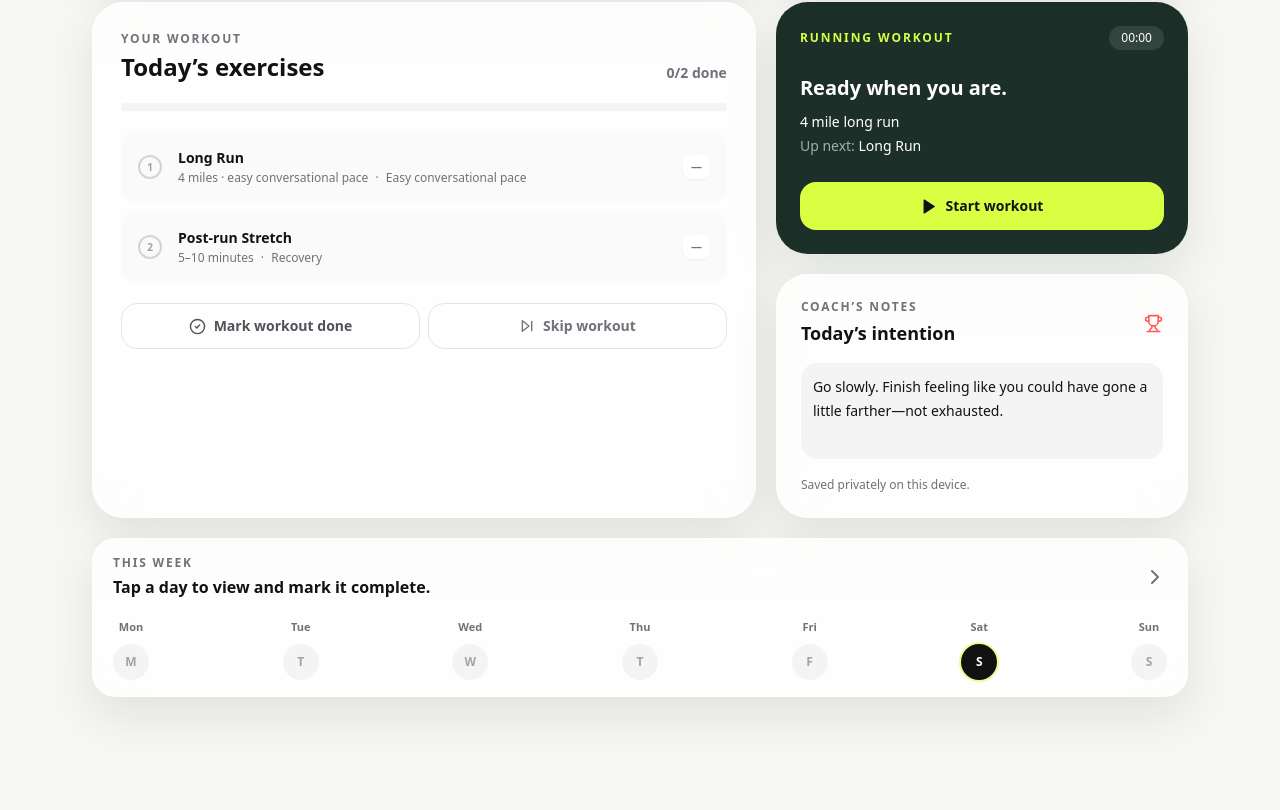
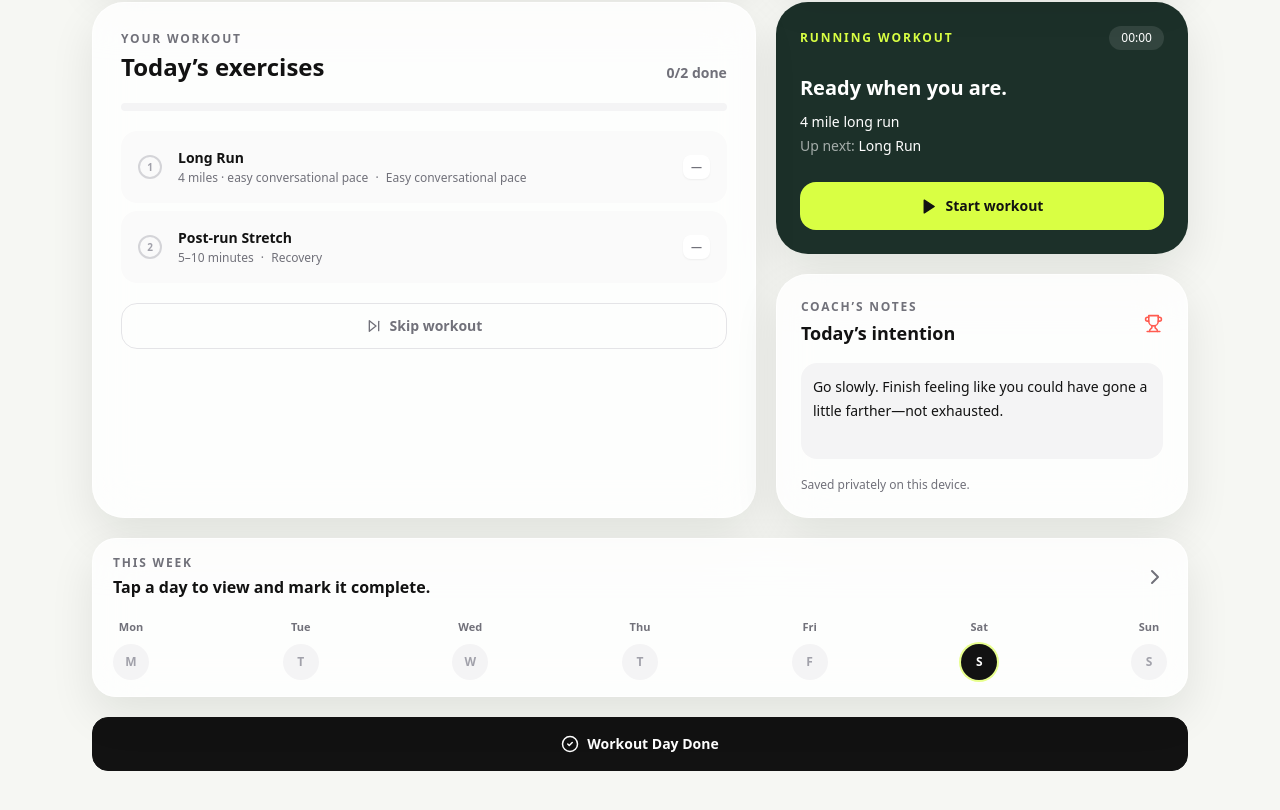
Before and after one commit to MrMikeG/FitnessTracker, a Next.js app: page / in a window 1280 px wide. Shown: the part 440-1250 px from the top of the page. Built offline with nearby package versions, Linux system fonts and the light colour scheme.

Commit message:
Add files via upload

```diff
--- a/app/page.tsx
+++ b/app/page.tsx
@@ -123,7 +123,7 @@ export default function Home() {
           <div className="flex items-end justify-between"><div><p className="text-xs font-bold uppercase tracking-[.15em] muted">Your workout</p><h2 className="mt-1 text-2xl font-bold">{selectedDayIndex === actualDayIndex ? 'Today’s' : `${workout.day}'s`} exercises</h2></div><span className="text-sm font-semibold text-zinc-500">{isSkipped ? 'Skipped' : isWorkoutComplete ? 'Complete' : `${completed.length}/${exercises.length} done`}</span></div>
           <div className="mt-5 h-2 overflow-hidden rounded-full bg-zinc-100 dark:bg-white/10"><div className="h-full rounded-full bg-lime transition-all duration-500" style={{width: `${percent}%`}}/></div>
           <div className={`mt-5 space-y-2 ${isSkipped ? 'opacity-40' : ''}`}>{exercises.map((ex, i) => <ExerciseRow key={`${ex.id}-${i}`} exercise={ex} number={i + 1} checked={completed.includes(ex.id)} onToggle={() => toggle(ex.id)} />)}</div>
-          <div className="mt-5 grid grid-cols-2 gap-2"><button onClick={toggleWorkoutComplete} className={`flex items-center justify-center gap-2 rounded-2xl border py-3 text-sm font-semibold transition ${isWorkoutComplete ? 'border-lime bg-lime text-ink' : 'border-zinc-200 text-zinc-600 hover:border-lime dark:border-white/10 dark:text-zinc-300'}`}><CircleCheck size={17}/>{isWorkoutComplete ? 'Undo complete' : 'Mark workout done'}</button><button onClick={toggleSkip} className={`flex items-center justify-center gap-2 rounded-2xl border py-3 text-sm font-semibold transition ${isSkipped ? 'border-coral bg-coral text-white' : 'border-zinc-200 text-zinc-500 hover:border-coral hover:text-coral dark:border-white/10'}`}><SkipForward size={16}/>{isSkipped ? 'Undo skip' : 'Skip workout'}</button></div>
+          <button onClick={toggleSkip} className={`mt-5 flex w-full items-center justify-center gap-2 rounded-2xl border py-3 text-sm font-semibold transition ${isSkipped ? 'border-coral bg-coral text-white' : 'border-zinc-200 text-zinc-500 hover:border-coral hover:text-coral dark:border-white/10'}`}><SkipForward size={16}/>{isSkipped ? 'Undo skip' : 'Skip workout'}</button>
         </div>
 
         <div className="space-y-5">
@@ -138,6 +138,7 @@ export default function Home() {
       </section>
 
       <section className="glass rounded-3xl px-5 py-4"><div className="flex items-center justify-between"><div><p className="text-xs font-bold uppercase tracking-[.15em] muted">This week</p><p className="mt-1 font-bold">Tap a day to view and mark it complete.</p></div><ChevronRight className="muted"/></div><div className="mt-5 flex justify-between">{dayLabels.map((d, i) => { const key = `${selectedWeek}-${weekDayKeys[i]}`; const done = completedWorkouts.includes(key); return <button onClick={() => setSelectedDayIndex(i)} key={`${d}-${i}`} className="flex flex-col items-center gap-2"><span className="text-[11px] font-semibold muted">{dayNames[i]}</span><span className={`grid h-9 w-9 place-items-center rounded-full text-xs font-bold transition ${done ? 'bg-lime text-ink' : i === selectedDayIndex ? 'bg-ink text-white ring-2 ring-lime/60 dark:bg-white dark:text-ink' : 'bg-zinc-100 text-zinc-400 dark:bg-white/5'}`}>{done ? <Check size={15}/> : d}</span></button>})}</div></section>
+      <button onClick={toggleWorkoutComplete} className={`mt-5 flex w-full items-center justify-center gap-2 rounded-2xl border py-4 text-sm font-bold transition ${isWorkoutComplete ? 'border-lime bg-lime text-ink' : 'border-ink bg-ink text-white hover:scale-[1.01] dark:border-white dark:bg-white dark:text-ink'}`}><CircleCheck size={18}/>{isWorkoutComplete ? 'Undo workout day' : 'Workout Day Done'}</button>
     </main>
   )
 }
```
